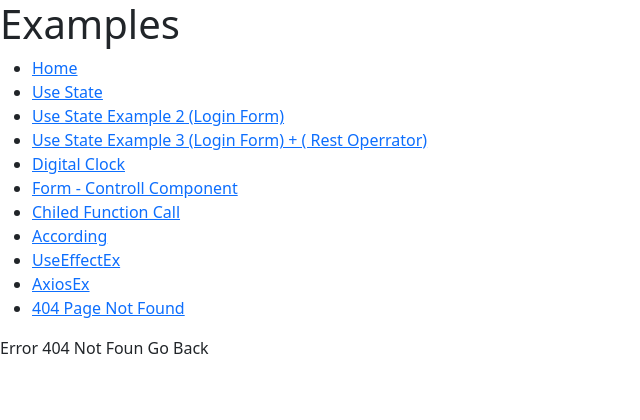
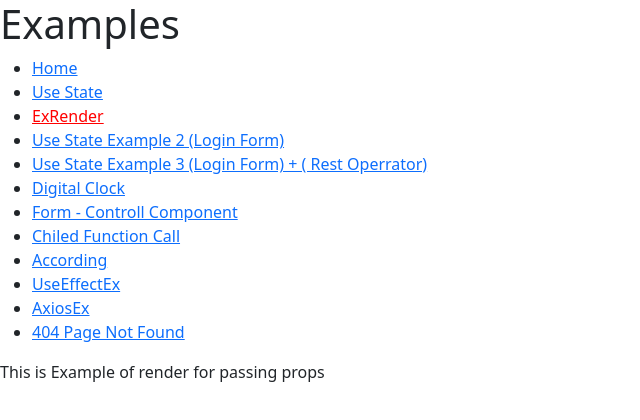
Before and after one commit to rajrachchh14/react-examples2, a React (Create React App) app: page /ExRender in a window 1280 px wide. Shown: the top 420 px of the page, without its empty margins (0-640 px from the left). Built offline with nearby package versions, Linux system fonts and the light colour scheme.

Commit message:
2 files modified, 1 added

```diff
--- a/src/App.js
+++ b/src/App.js
@@ -12,6 +12,7 @@ import OuterFunction from './OuterFunction';
 import According from './According';
 import UseEffectEx from './UseEffectEx';
 import AxiosEx from './AxiosEx';
+import ExRender from './ExRender';
 
 export default function App() {
   function ChiledFunctonCall() {
@@ -33,6 +34,13 @@ export default function App() {
           <Route path="/" exact>
             <Home />
           </Route>
+
+          <Route
+            path="/ExRender"
+            render={() => (
+              <ExRender name="This is Example of render for passing props" />
+            )}
+          />
 
           <Route path="/ExUseState">
             <ExUseState />
--- /dev/null
+++ b/src/ExRender.js
@@ -0,0 +1,5 @@
+import React from 'react';
+
+export default function ExRender(props) {
+  return <>{props.name}</>;
+}
--- a/src/Sidebar.js
+++ b/src/Sidebar.js
@@ -17,6 +17,13 @@ function Sidebar() {
             Use State
           </NavLink>
         </li>
+
+        <li>
+          <NavLink as={Link} to="/ExRender" activeClassName="active" exact>
+            ExRender
+          </NavLink>
+        </li>
+
         <li>
           <NavLink as={Link} to="/ExUseStateTwo" activeClassName="active" exact>
             Use State Example 2 (Login Form)
```
